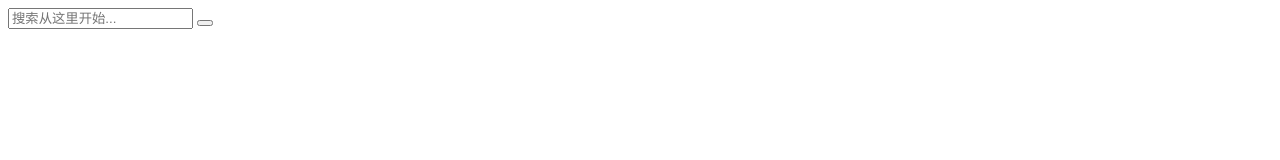
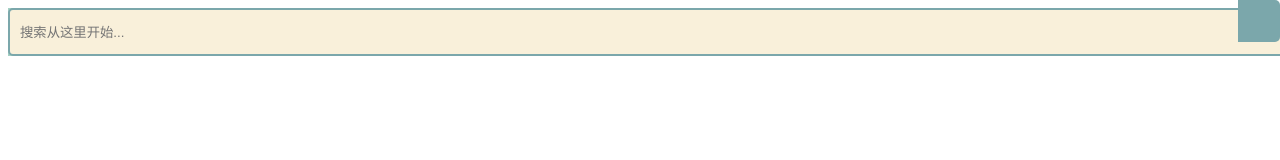
Before and after one commit to wuxin1846/bimg, a plain HTML site: page index.html in a window 1280 px wide. Drawn offline with Linux system fonts and the light colour scheme.

Commit message:
Update index.html

```diff
--- a/index.html
+++ b/index.html
@@ -41,10 +41,12 @@
 </head>
 
 <body>
-<form>
-  <input type="text" placeholder="搜索从这里开始...">
-  <button type="submit"></button>
-</form>
+<div class="d1">
+		  <form>
+		  <input type="text" placeholder="搜索从这里开始...">
+		  <button type="submit"></button>
+		  </form>
+		</div>
 </body>
 
 </html>
```
